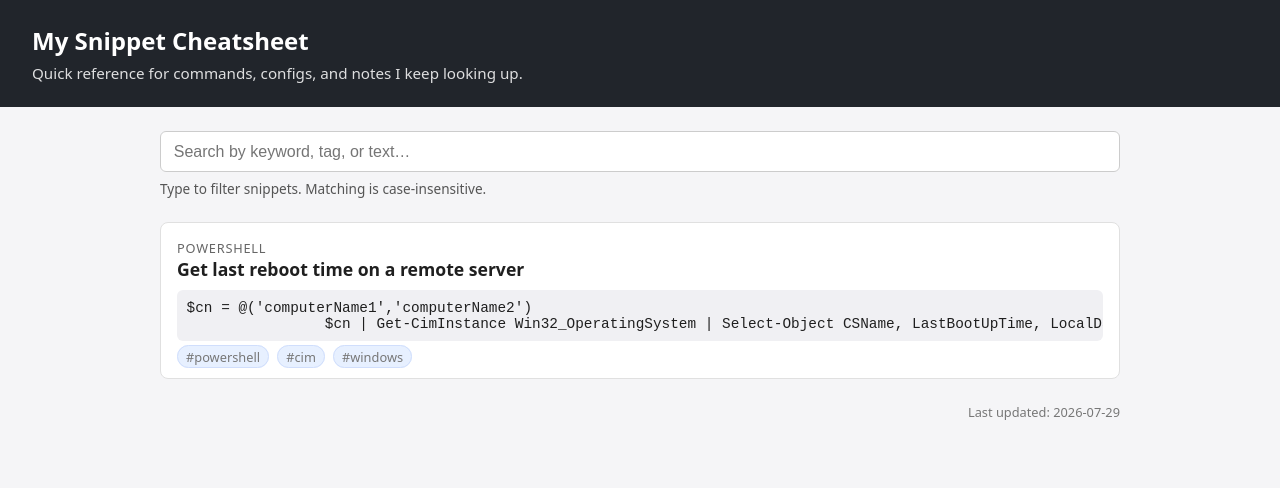
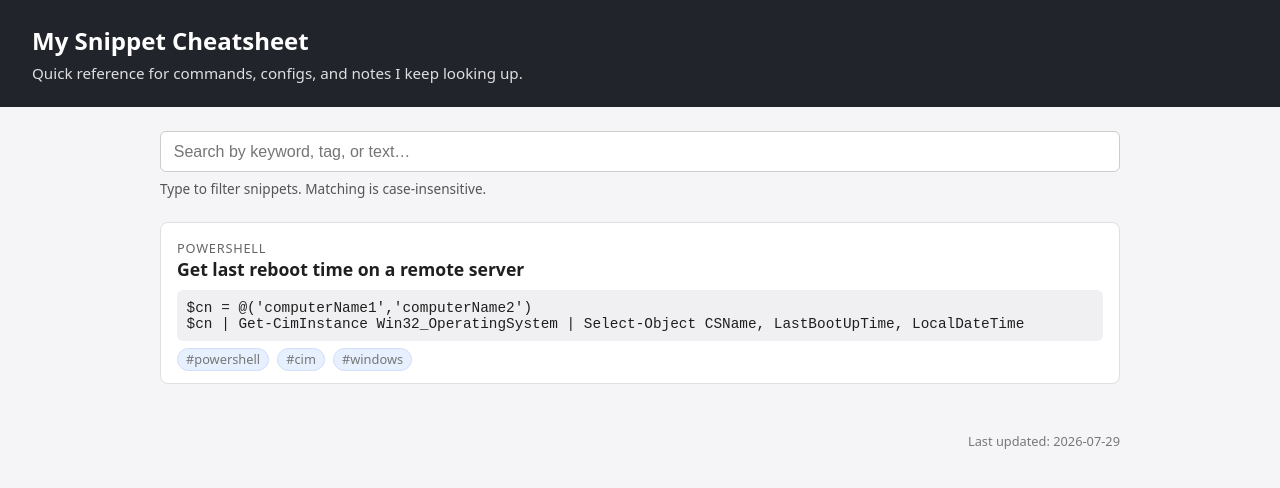
Before and after one commit to MikeyBronowski/mikeybronowski.github.io, a Jekyll site: the page code/index.html, which Jekyll copies as it is, in a window 1280 px wide. Shown: the top 488 px of the page. Built offline with Jekyll 4.4.1, drawn with Linux system fonts in a browser that asks for light colours.

Commit message:
feat: improve code cheatsheet — SEO, accessibility, copy button, responsive layout

```diff
--- a/code/index.html
+++ b/code/index.html
@@ -3,7 +3,25 @@
 <head>
     <meta charset="UTF-8">
     <meta name="viewport" content="width=device-width, initial-scale=1.0">
-    <title>My Snippet Cheatsheet</title>
+    <meta name="theme-color" content="#21252b">
+
+    <title>My Snippet Cheatsheet | bronowski.it</title>
+    <meta name="description" content="A personal cheatsheet of commands, configs, and code snippets — quickly searchable by keyword or tag.">
+    <link rel="canonical" href="https://bronowski.it/code/">
+
+    <!-- Open Graph -->
+    <meta property="og:type"        content="website">
+    <meta property="og:title"       content="My Snippet Cheatsheet | bronowski.it">
+    <meta property="og:description" content="A personal cheatsheet of commands, configs, and code snippets — quickly searchable by keyword or tag.">
+    <meta property="og:url"         content="https://bronowski.it/code/">
+    <meta property="og:site_name"   content="Mikey Bronowski - Blog">
+
+    <!-- Twitter Card -->
+    <meta name="twitter:card"        content="summary">
+    <meta name="twitter:site"        content="@mikeybronowski">
+    <meta name="twitter:title"       content="My Snippet Cheatsheet | bronowski.it">
+    <meta name="twitter:description" content="A personal cheatsheet of commands, configs, and code snippets — quickly searchable by keyword or tag.">
+
     <link rel="stylesheet" href="./styles.css">
 </head>
 <body>
@@ -13,14 +31,16 @@
 </header>
 
 <main>
-    <section id="search-wrapper">
-        <input id="search-input" type="text" placeholder="Search by keyword, tag, or text…">
-        <div id="meta">Type to filter snippets. Matching is case-insensitive.</div>
-        <div id="no-results">No snippets match your search.</div>
+    <section aria-label="Search snippets" role="search" id="search-wrapper">
+        <label for="search-input" class="sr-only">Search snippets</label>
+        <input id="search-input" type="text" placeholder="Search by keyword, tag, or text…"
+               aria-controls="snippets-list" autocomplete="off" spellcheck="false">
+        <div id="meta" aria-live="polite" aria-atomic="true">Type to filter snippets. Matching is case-insensitive.</div>
+        <div id="no-results" role="status">No snippets match your search.</div>
     </section>
 
     <!-- SNIPPETS -->
-    <section id="snippets-list">
+    <section id="snippets-list" aria-label="Code snippets">
 
         <!-- PowerShell example -->
         <article class="snippet"
@@ -30,8 +50,8 @@
             <div class="category">PowerShell</div>
             <h2>Get last reboot time on a remote server</h2>
             <pre>$cn = @('computerName1','computerName2')
-                $cn | Get-CimInstance Win32_OperatingSystem | Select-Object CSName, LastBootUpTime, LocalDateTime</pre>
-            <div class="tags">
+$cn | Get-CimInstance Win32_OperatingSystem | Select-Object CSName, LastBootUpTime, LocalDateTime</pre>
+            <div class="tags" aria-label="Tags">
                 <span>#powershell</span>
                 <span>#cim</span>
                 <span>#windows</span>
@@ -39,11 +59,11 @@
         </article>
 
     </section>
+</main>
 
-    <footer>
-        Last updated: <span id="last-updated"></span>
-    </footer>
-</main>
+<footer>
+    Last updated: <span id="last-updated"></span>
+</footer>
 
 <script src="./script.js"></script>
 </body>
--- a/code/script.js
+++ b/code/script.js
@@ -2,6 +2,9 @@
     const searchInput = document.getElementById('search-input');
     const snippets = Array.from(document.querySelectorAll('.snippet'));
     const noResults = document.getElementById('no-results');
+    const meta = document.getElementById('meta');
+
+    const DEFAULT_META = 'Type to filter snippets. Matching is case-insensitive.';
 
     function updateLastUpdated() {
         const el = document.getElementById('last-updated');
@@ -34,11 +37,81 @@
         });
 
         noResults.style.display = visibleCount === 0 ? "block" : "none";
+
+        // Update the meta live region with result count when actively filtering
+        if (query === "") {
+            meta.textContent = DEFAULT_META;
+        } else {
+            meta.textContent = visibleCount === 0
+                ? 'No snippets match your search.'
+                : visibleCount === 1
+                    ? '1 snippet matches your search.'
+                    : visibleCount + ' snippets match your search.';
+        }
+    }
+
+    // Inject a Copy button into every .snippet pre element
+    function addCopyButtons() {
+        document.querySelectorAll('.snippet pre').forEach(pre => {
+            // Wrap pre in a relative-positioned div so the button can be
+            // positioned absolute without affecting the snippet layout
+            const wrapper = document.createElement('div');
+            wrapper.className = 'code-block';
+            pre.parentNode.insertBefore(wrapper, pre);
+            wrapper.appendChild(pre);
+
+            const btn = document.createElement('button');
+            btn.type = 'button';
+            btn.className = 'copy-btn';
+            btn.textContent = 'Copy';
+            btn.setAttribute('aria-label', 'Copy code to clipboard');
+            wrapper.appendChild(btn);
+
+            btn.addEventListener('click', function () {
+                const code = pre.textContent;
+
+                function onSuccess() {
+                    btn.textContent = 'Copied!';
+                    btn.classList.add('copied');
+                    btn.setAttribute('aria-label', 'Code copied to clipboard');
+                    setTimeout(function () {
+                        btn.textContent = 'Copy';
+                        btn.classList.remove('copied');
+                        btn.setAttribute('aria-label', 'Copy code to clipboard');
+                    }, 2000);
+                }
+
+                if (navigator.clipboard && window.isSecureContext) {
+                    navigator.clipboard.writeText(code).then(onSuccess).catch(function () {
+                        fallbackCopy(code, onSuccess);
+                    });
+                } else {
+                    fallbackCopy(code, onSuccess);
+                }
+            });
+        });
+    }
+
+    // execCommand fallback for environments without Clipboard API
+    function fallbackCopy(text, callback) {
+        const ta = document.createElement('textarea');
+        ta.value = text;
+        ta.style.position = 'fixed';
+        ta.style.opacity = '0';
+        document.body.appendChild(ta);
+        ta.focus();
+        ta.select();
+        try {
+            document.execCommand('copy');
+            callback();
+        } catch (e) { /* silent – copy unavailable */ }
+        document.body.removeChild(ta);
     }
 
     searchInput.addEventListener('input', filterSnippets);
 
     // Initialize
     updateLastUpdated();
+    addCopyButtons();
     filterSnippets();
 })();
--- a/code/styles.css
+++ b/code/styles.css
@@ -1,3 +1,16 @@
+/* Screen-reader-only utility */
+.sr-only {
+    position: absolute;
+    width: 1px;
+    height: 1px;
+    padding: 0;
+    margin: -1px;
+    overflow: hidden;
+    clip: rect(0,0,0,0);
+    white-space: nowrap;
+    border: 0;
+}
+
 body {
     font-family: system-ui, -apple-system, BlinkMacSystemFont, "Segoe UI", sans-serif;
     margin: 0;
@@ -42,6 +55,12 @@ main {
     box-sizing: border-box;
 }
 
+#search-input:focus {
+    outline: 2px solid #3b82f6;
+    outline-offset: 2px;
+    border-color: #3b82f6;
+}
+
 #meta {
     margin-top: 0.4rem;
     font-size: 0.85rem;
@@ -68,13 +87,54 @@ main {
     letter-spacing: 0.06em;
 }
 
+/* Code block wrapper for positioning the copy button */
+.code-block {
+    position: relative;
+}
+
 .snippet pre {
     margin: 0.6rem 0 0.4rem;
-    padding: 0.6rem;
+    padding: 0.6rem 2.5rem 0.6rem 0.6rem; /* right padding reserves space for copy btn */
     background: #f0f0f3;
     border-radius: 6px;
     overflow-x: auto;
     font-size: 0.9rem;
+    white-space: pre;
+}
+
+/* Copy button */
+.copy-btn {
+    position: absolute;
+    top: 0.4rem;
+    right: 0.4rem;
+    padding: 0.2rem 0.55rem;
+    font-size: 0.75rem;
+    line-height: 1.4;
+    background: #e4e4e4;
+    color: #333;
+    border: 1px solid #ccc;
+    border-radius: 4px;
+    cursor: pointer;
+    opacity: 0;
+    transition: opacity 0.15s, background 0.15s, color 0.15s;
+    white-space: nowrap;
+}
+
+.code-block:hover .copy-btn,
+.copy-btn:focus {
+    opacity: 1;
+}
+
+.copy-btn:focus {
+    outline: 2px solid #3b82f6;
+    outline-offset: 2px;
+}
+
+.copy-btn.copied {
+    background: #d4edda;
+    border-color: #a3d4ae;
+    color: #155724;
+    opacity: 1;
 }
 
 .snippet .tags {
@@ -83,6 +143,7 @@ main {
 }
 
 .snippet .tags span {
+    display: inline-block;
     background: #e7f0ff;
     border-radius: 999px;
     padding: 0.1rem 0.5rem;
@@ -98,8 +159,29 @@ main {
 }
 
 footer {
-    margin-top: 1.5rem;
+    max-width: 960px;
+    margin: 0 auto;
+    padding: 0 2rem 1.5rem;
     font-size: 0.8rem;
     color: #777;
     text-align: right;
 }
+
+/* Responsive: single-column on small screens */
+@media (max-width: 600px) {
+    header {
+        padding: 1.25rem 1rem;
+    }
+
+    main {
+        padding: 1rem 1rem 1.5rem;
+    }
+
+    footer {
+        padding: 0 1rem 1.25rem;
+    }
+
+    .snippet pre {
+        font-size: 0.82rem;
+    }
+}
```
